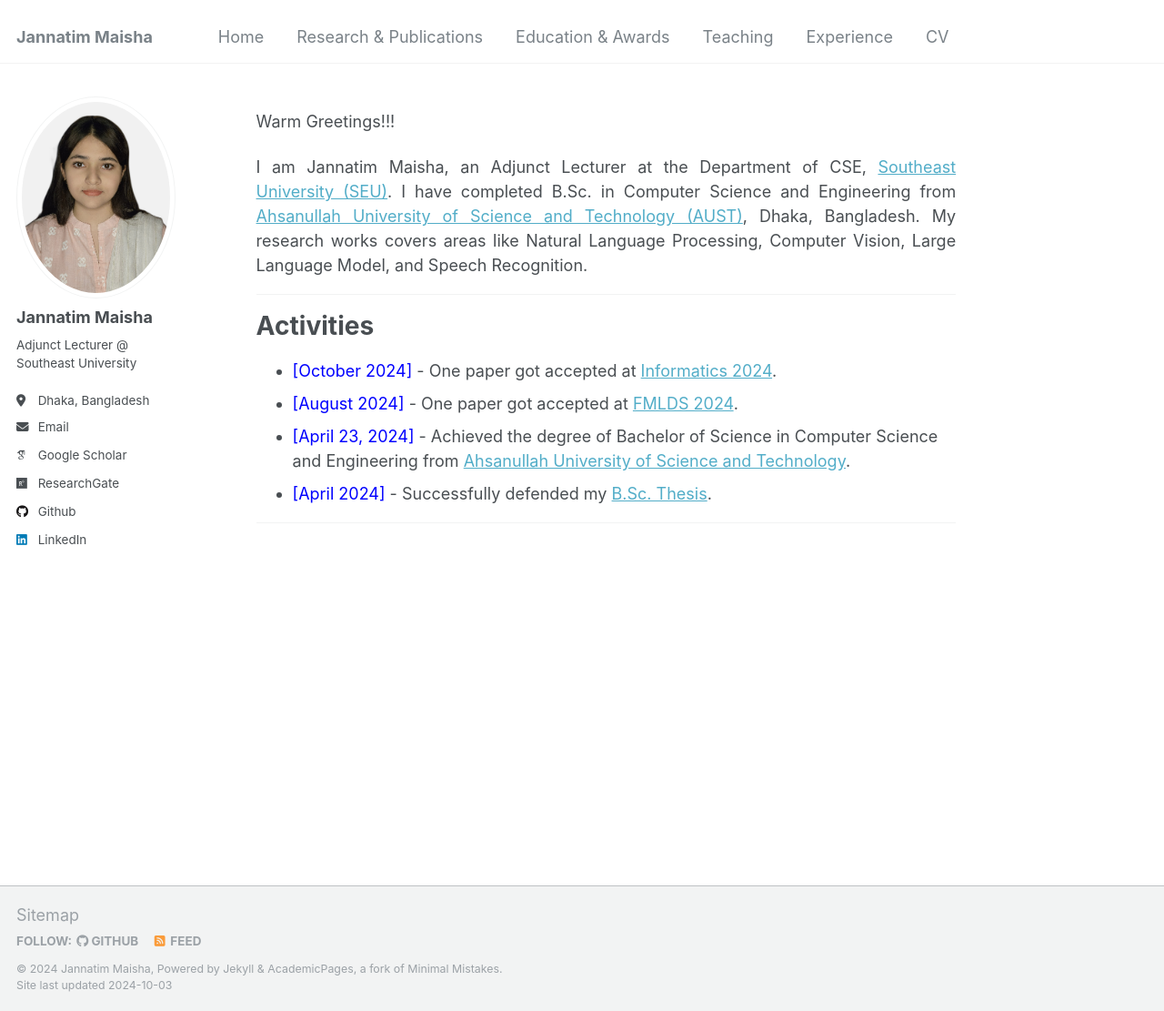
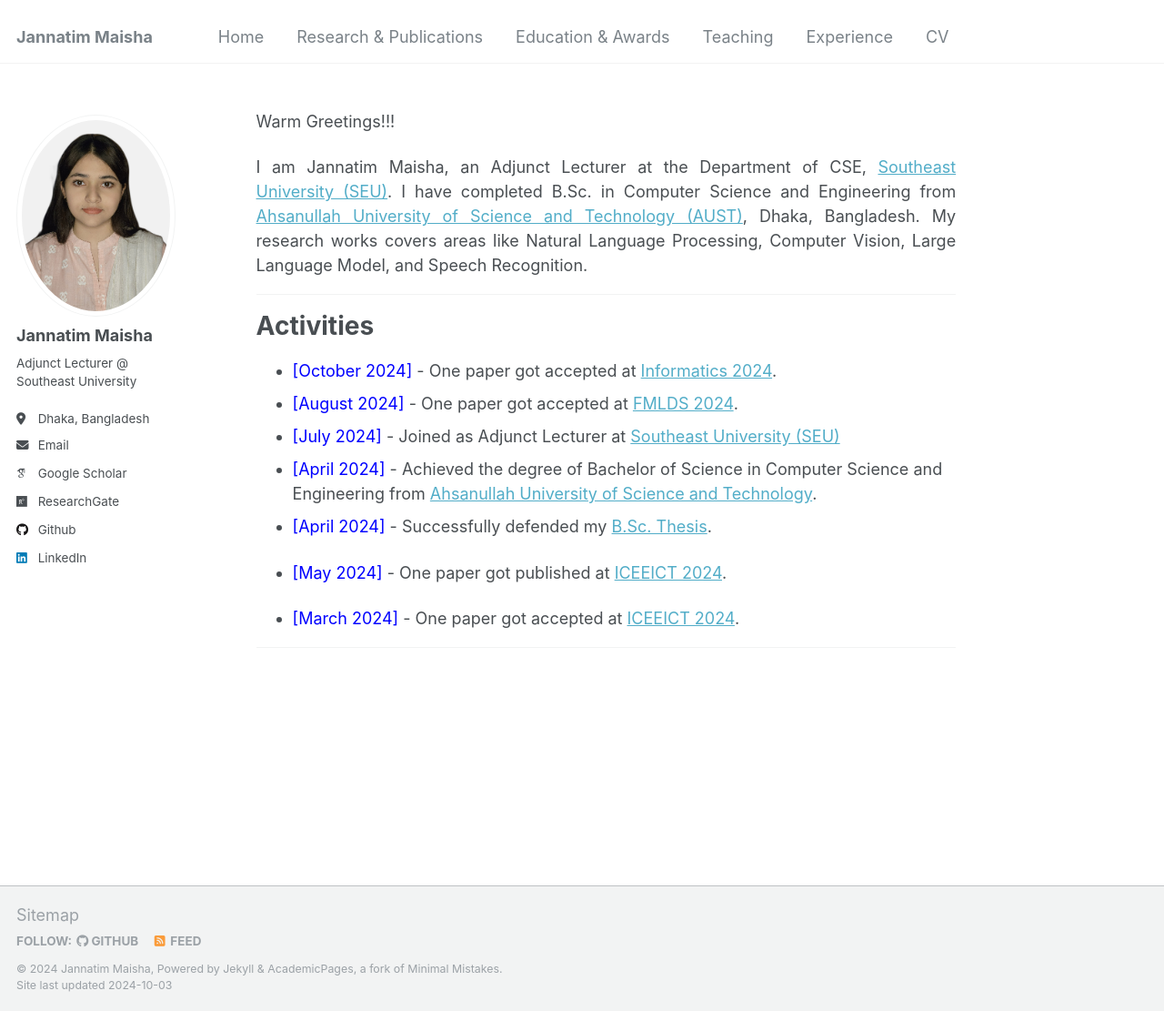
Before and after one commit to jannatim-maisha/jannatim-maisha.github.io, a Jekyll site: the page built from _pages/about.md, in a window 1280 px wide and 1111 px high. Shown: the whole window at 91% size. Built offline with Jekyll 4.4.1, drawn with Linux system fonts in a browser that asks for light colours; some web fonts are replaced; a script that is not in the unit is left out.

Commit message:
about me update

```diff
--- a/_pages/about.md
+++ b/_pages/about.md
@@ -21,8 +21,13 @@ I am Jannatim Maisha, an Adjunct Lecturer at the Department of CSE, <a href="htt
 
 * <span style="color:Blue"> [October 2024]  </span> - One paper got accepted at [Informatics 2024](https://informatics.kpi.fei.tuke.sk/).
 * <span style="color:Blue"> [August 2024]  </span> - One paper got accepted at [FMLDS 2024](https://fmlds.org/).
-* <span style="color:Blue"> [April 23, 2024]  </span> - Achieved the degree of Bachelor of Science in Computer Science and Engineering from [Ahsanullah University of Science and Technology](http://aust.edu/).
-* <span style="color:Blue"> [April 2024]  </span> - Successfully defended my [B.Sc. Thesis](https://jannatim-maisha.github.io/files/BSC-Thesis.pdf).
+* <span style="color:Blue"> [July 2024]  </span> - Joined as Adjunct Lecturer at <a href="https://seu.edu.bd/index.php">Southeast University (SEU)</a>
+* <span style="color:Blue"> [April 2024]  </span> - Achieved the degree of Bachelor of Science in Computer Science and Engineering from [Ahsanullah University of Science and Technology](http://aust.edu/).
+* <span style="color:Blue"> [April 2024]  </span> - Successfully defended my [B.Sc. Thesis](https://jannatim-maisha.github.io/files/Academic_Thesis.pdf).
+
+* <span style="color:Blue"> [May 2024]  </span> - One paper got published at [ICEEICT 2024](https://iceeict.mist.ac.bd/).
+
+* <span style="color:Blue"> [March 2024]  </span> - One paper got accepted at [ICEEICT 2024](https://iceeict.mist.ac.bd/).
 
 <script type="text/javascript" src="//rf.revolvermaps.com/0/0/8.js?i=52vxgbx02tg&amp;m=0&amp;c=ff0000&amp;cr1=ffffff&amp;f=arial&amp;l=33" async="async"></script>
 
```
